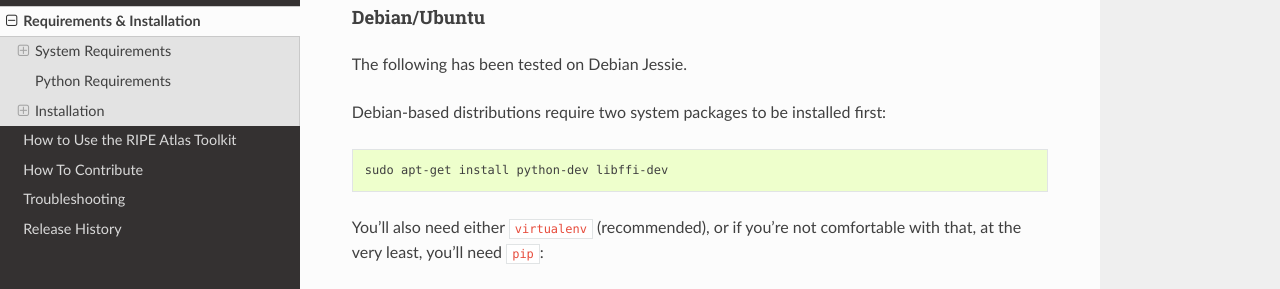
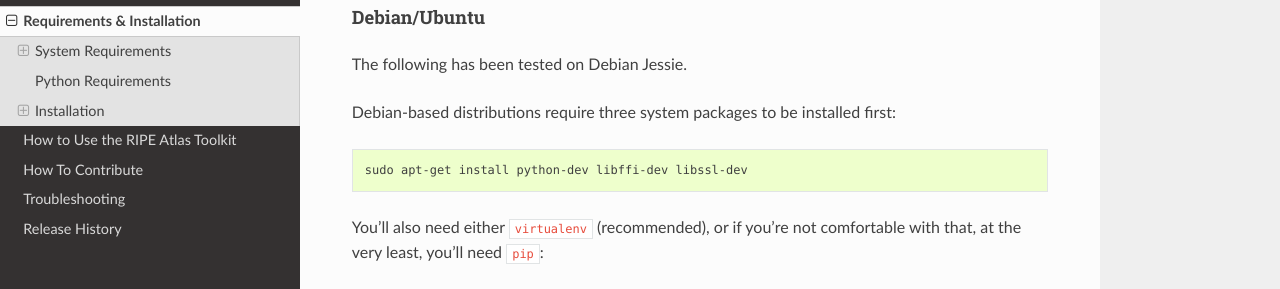
Before and after one commit to RIPE-NCC/ripe-atlas-tools, a Sphinx documentation site: the page built from docs/installation.rst, in a window 1280 px wide and 900 px high, scrolled down 568 px. Shown: the part 155-444 px from the top of the window. Built offline with Sphinx 7.4.7 and the Read the Docs theme 2.0.0, drawn with Linux system fonts in a browser that asks for light colours; formulas are drawn with MathJax 3.

Commit message:
Ubuntu/Debian needed one more package

```diff
--- a/docs/installation.rst
+++ b/docs/installation.rst
@@ -36,11 +36,11 @@
 
 The following has been tested on Debian Jessie.
 
-Debian-based distributions require two system packages to be installed first:
+Debian-based distributions require three system packages to be installed first:
 
 .. code:: bash
 
-    sudo apt-get install python-dev libffi-dev
+    sudo apt-get install python-dev libffi-dev libssl-dev
 
 You'll also need either ``virtualenv`` (recommended), or if you're not
 comfortable with that, at the very least, you'll need ``pip``:
```
